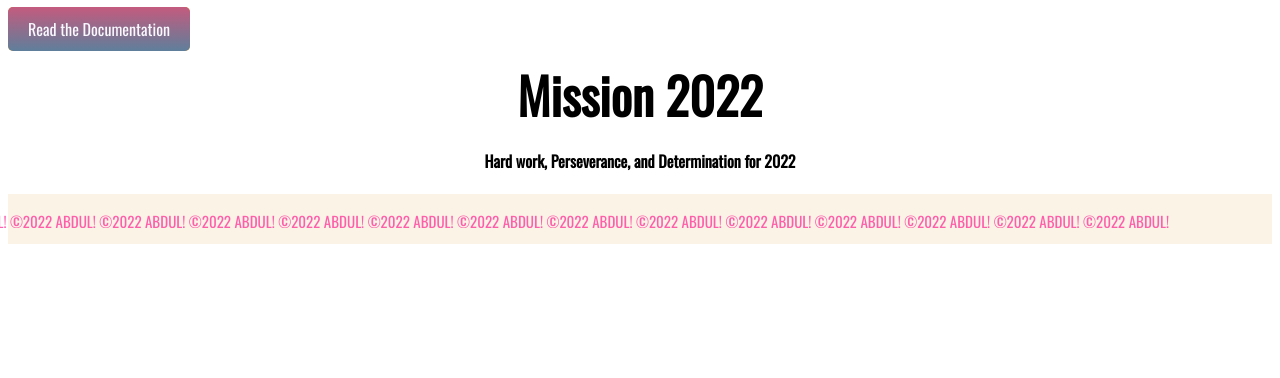
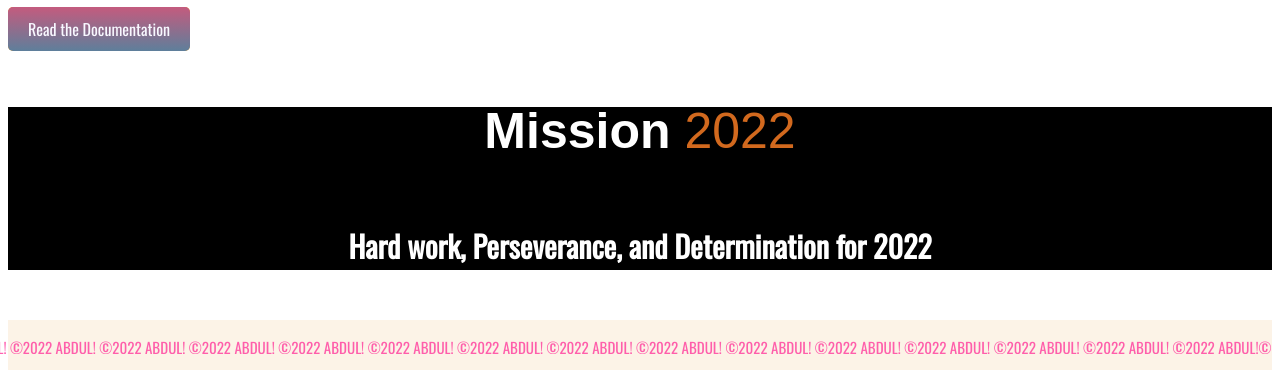
Before and after one commit to aqkiron/myfirst-assignment, a plain HTML site: page index.html in a window 1280 px wide. Shown: the part 1569-1947 px from the top of the page. Before the commit the page ends 1821 px from the top, so only its background shows below. Drawn offline with nearby package versions, Linux system fonts and the light colour scheme.

Commit message:
collection asignment

```diff
--- a/index.html
+++ b/index.html
@@ -98,11 +98,13 @@
             <div class="half-width"><img src="images/pictures/project.png" alt=""></div>
     </section>
     <a class="link-button" target="_blank" href="https://www.programming-hero.com/">Read the Documentation</a>
-    <h2>Mission 2022</h2>
-    <h4>Hard work, Perseverance, and Determination for 2022</h4>
 
+    <div class="footer-colour">
+        <h4>Mission <span class="orange-colour">2022</span></h4>
+        <h5>Hard work, Perseverance, and Determination for 2022</h5>
+    </div>
     <footer>
-        <p class= "footer-text"> ©2022 ABDUL! ©2022 ABDUL! ©2022 ABDUL! ©2022 ABDUL! ©2022 ABDUL! ©2022 ABDUL! ©2022 ABDUL! ©2022 ABDUL! ©2022 ABDUL! ©2022 ABDUL! ©2022 ABDUL! ©2022 ABDUL! ©2022 ABDUL! ©2022 ABDUL!</p>
+        <p class= "footer-text"> ©2022 ABDUL! ©2022 ABDUL! ©2022 ABDUL! ©2022 ABDUL! ©2022 ABDUL! ©2022 ABDUL! ©2022 ABDUL! ©2022 ABDUL! ©2022 ABDUL! ©2022 ABDUL! ©2022 ABDUL! ©2022 ABDUL! ©2022 ABDUL! ©2022 ABDUL! ©2022 ABDUL!©2022 ABDUL! ©2022 ABDUL! ©2022 ABDUL!</p>
     </footer>
     </body>
 </html>
--- a/style.css
+++ b/style.css
@@ -21,6 +21,14 @@ h3{
 }
 h4{
     text-align: center;
+    font-size: 50px;
+    font-family: sans-serif;
+    color:white;
+}
+h5{
+    color: white;
+    text-align: center;
+    font-size: 30px;
 }
 
 
@@ -29,7 +37,12 @@ p{
     text-align: justify;
 }
 span{
-    color: rgb(157, 231, 250);
+    color: rgb(116, 223, 250);
+}
+.orange-colour{
+    font-family: fantasy;
+    color: chocolate;
+    font-weight: 300;
 }
 section{
     display: flex;
@@ -83,6 +96,7 @@ section{
 }
 
 
+
 .link-button{
     text-decoration: none;
     background-color: rgb(255, 168, 38);
@@ -121,3 +135,7 @@ footer {
         left: -140px;
         }
         }
+.footer-colour{
+    background-color: black;
+    line-height: 3em;
+}
```
